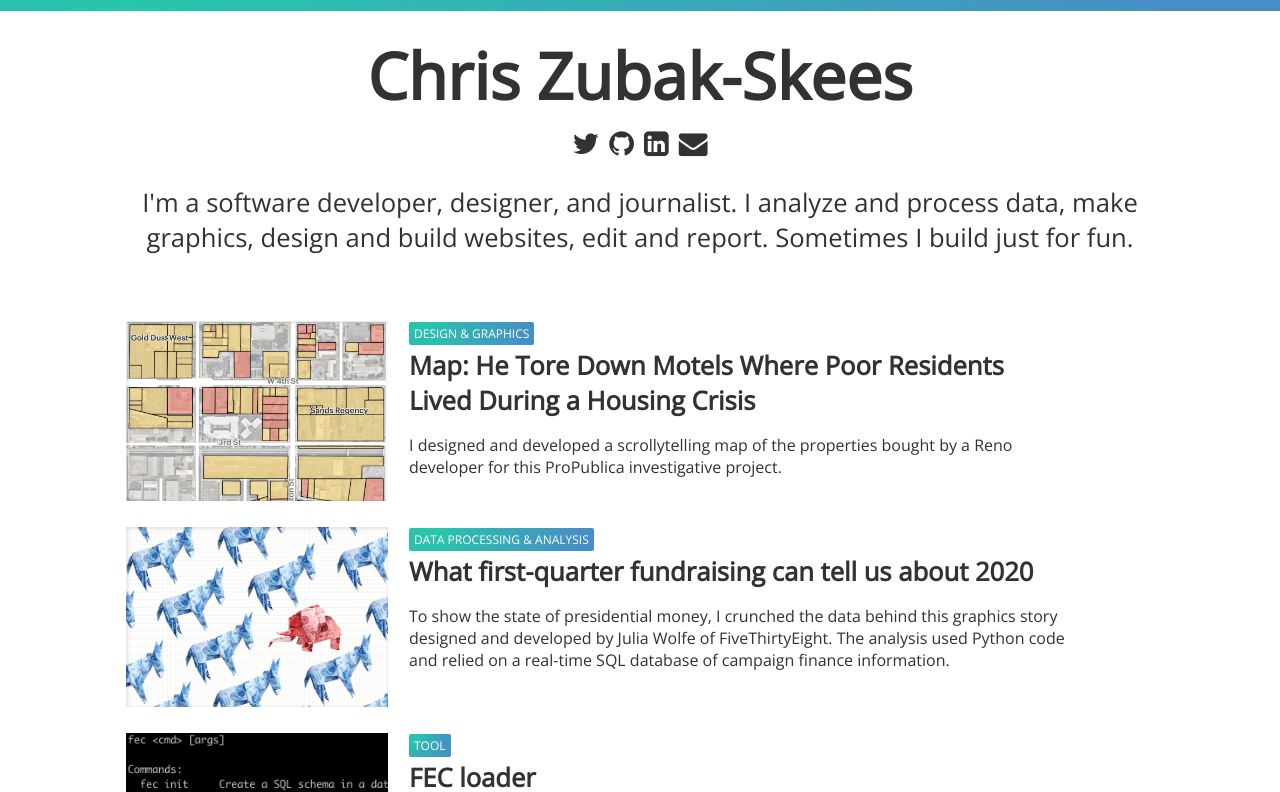
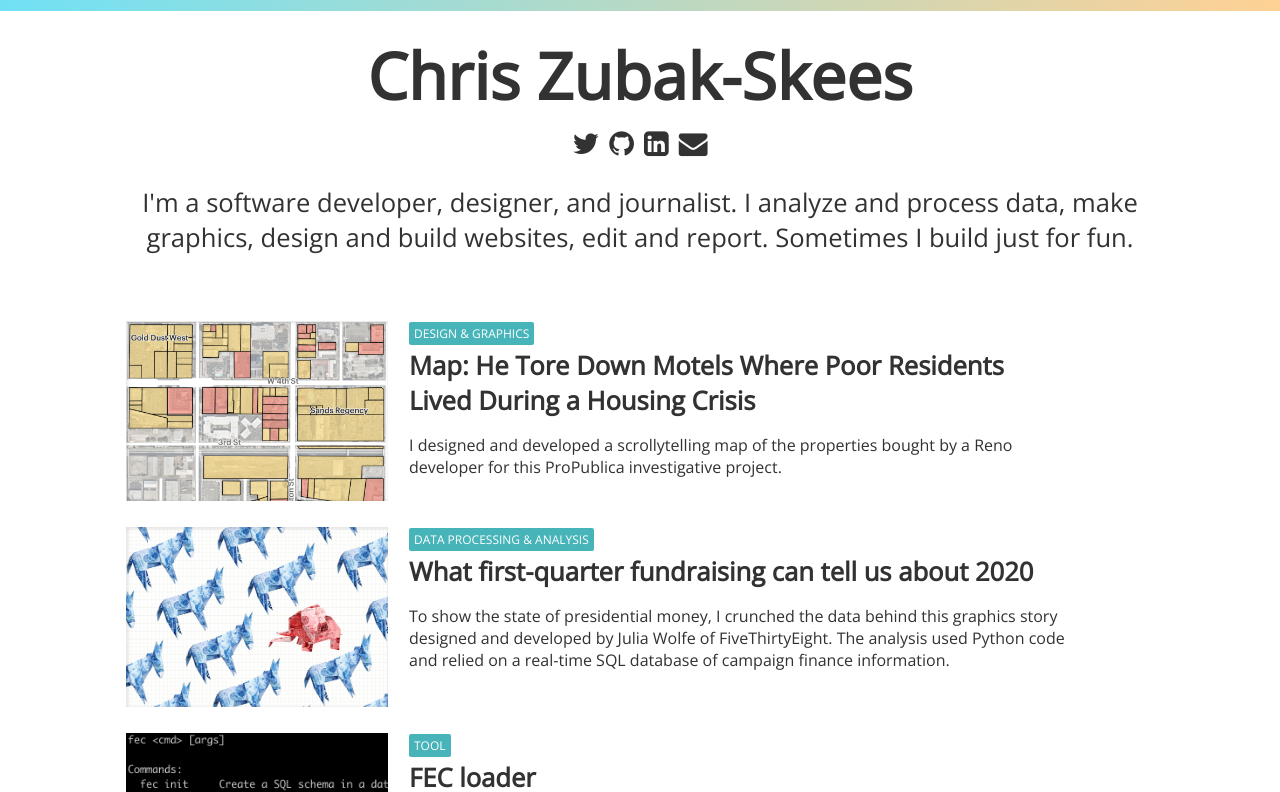
Before and after one commit to chriszs/zubak-skees.dev, a Nuxt app: page / in a window 1280 px wide. Shown: the top 792 px of the page. Built offline with nearby package versions, Linux system fonts and the light colour scheme.

Commit message:
feat: new color palette, who dis?

```diff
--- a/components/example.vue
+++ b/components/example.vue
@@ -70,7 +70,7 @@ a:hover h2 {
     padding: 3px 5px;
     border-radius: 2px;
     text-decoration: none;
-    background-image: radial-gradient( circle farthest-corner at 10% 20%,  rgba(39,199,171,1) 0%, rgba(70,143,197,1) 90% );
+    background: #47b4b9;
 }
 
 .exampleContainer {
--- a/components/top.vue
+++ b/components/top.vue
@@ -64,6 +64,8 @@ export default {
     width: 100%;
     height: 11px;
     /* background-color: #4eff6e; */
-    background-image: radial-gradient( circle farthest-corner at 10% 20%,  rgba(39,199,171,1) 0%, rgba(70,143,197,1) 90% );
+    background: #70e1f5; /* fallback for old browsers */
+    background: -webkit-linear-gradient(to right, #70e1f5, #ffd194); /* Chrome 10-25, Safari 5.1-6 */
+    background: linear-gradient(to right, #70e1f5, #ffd194); /* W3C, IE 10+/ Edge, Firefox 16+, Chrome 26+, Opera 12+, Safari 7+ */
 }
 </style>
```
